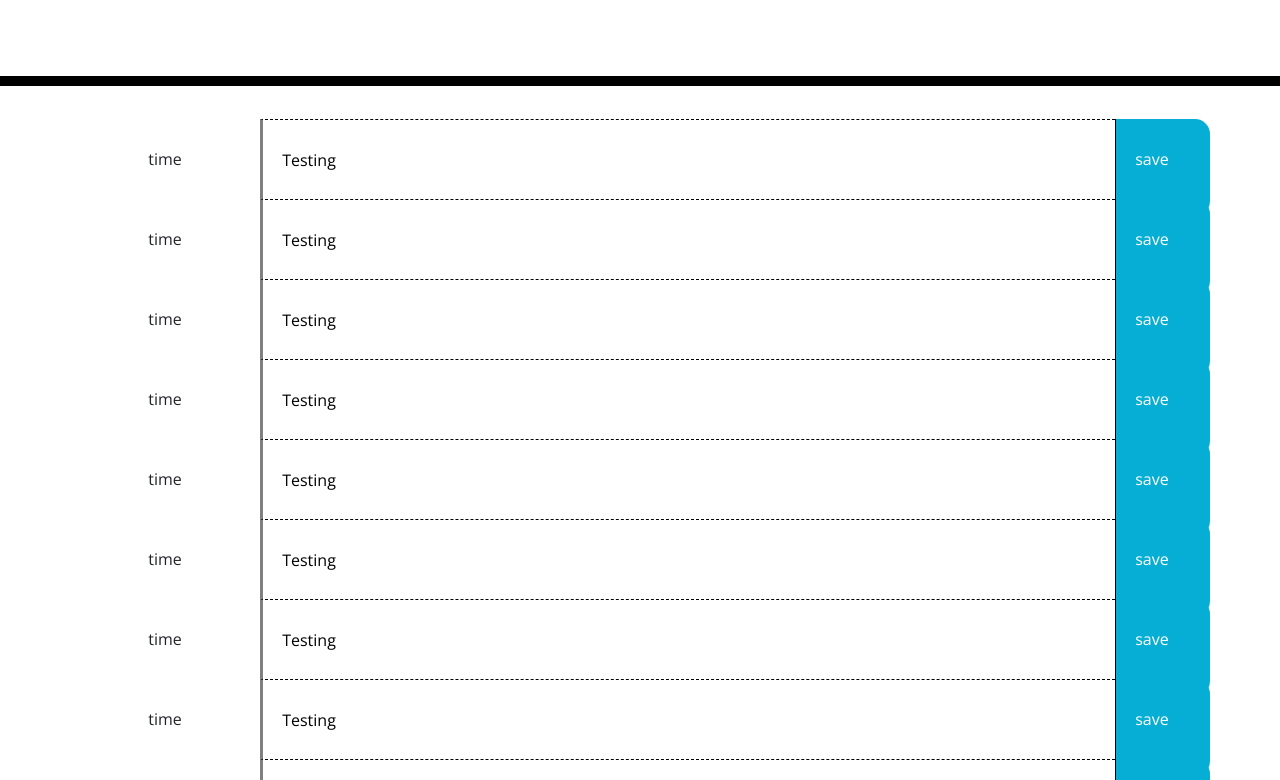
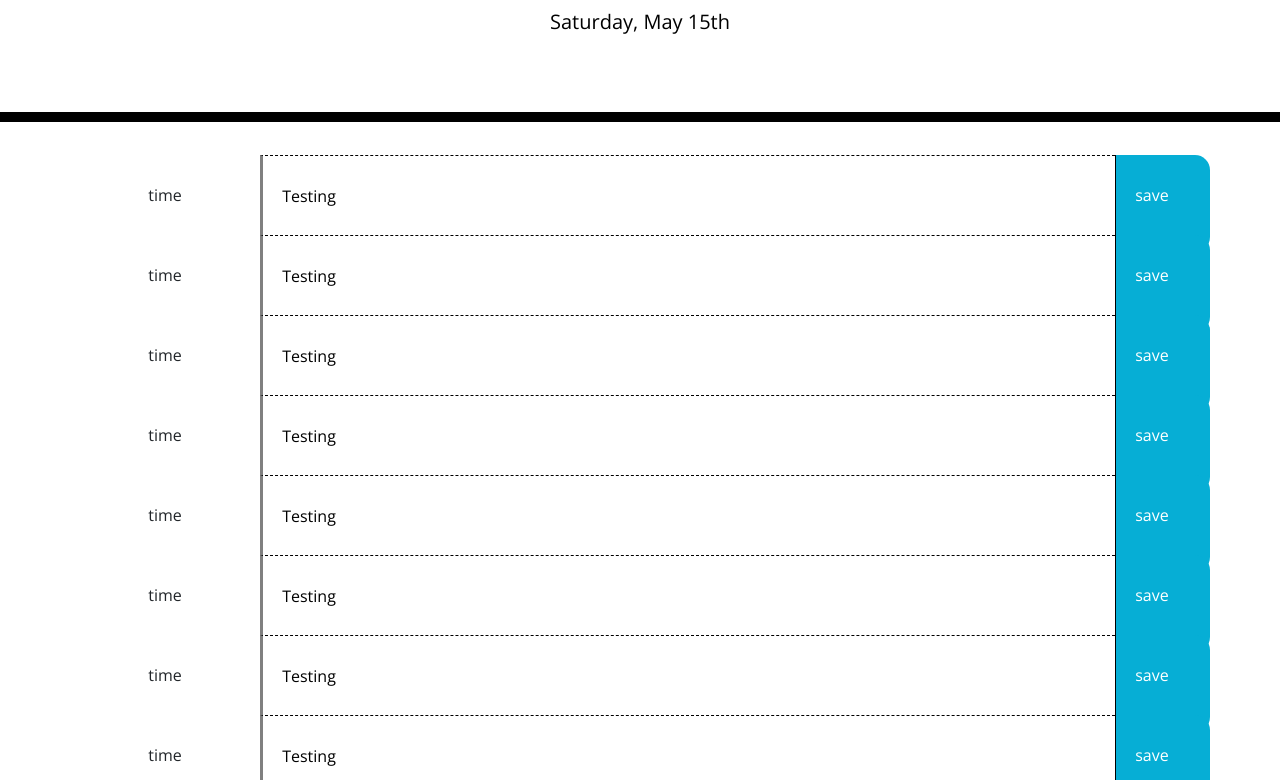
Before and after one commit to PanchoPuma/dailyTasks, a plain HTML site: page index.html in a window 1280 px wide. Shown: the part 182-962 px from the top of the page. Drawn offline with nearby package versions, Linux system fonts and the light colour scheme.

Commit message:
added js file and today's date

```diff
--- /dev/null
+++ b/assets/js/script.js
@@ -0,0 +1,3 @@
+var today = moment().format("dddd, MMMM Do");
+
+$("#currentDay").text(today);
--- a/index.html
+++ b/index.html
@@ -133,5 +133,6 @@
 
     <script src="https://code.jquery.com/jquery-3.4.1.min.js"></script>
     <script src="https://cdnjs.cloudflare.com/ajax/libs/moment.js/2.24.0/moment.min.js"></script>
+    <script src="./assets/js/script.js"></script>
   </body>
 </html>
```
